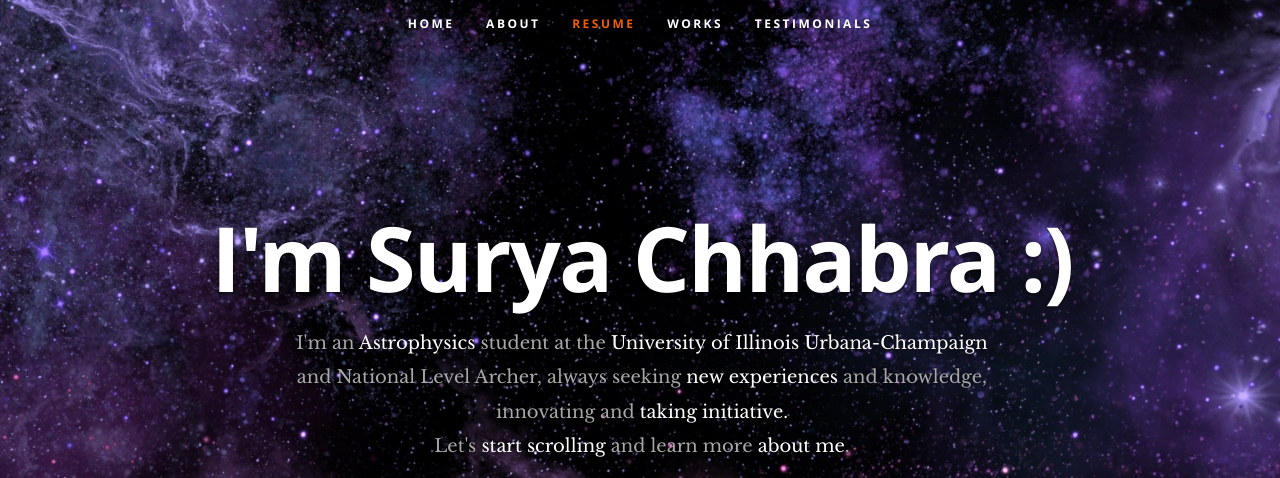
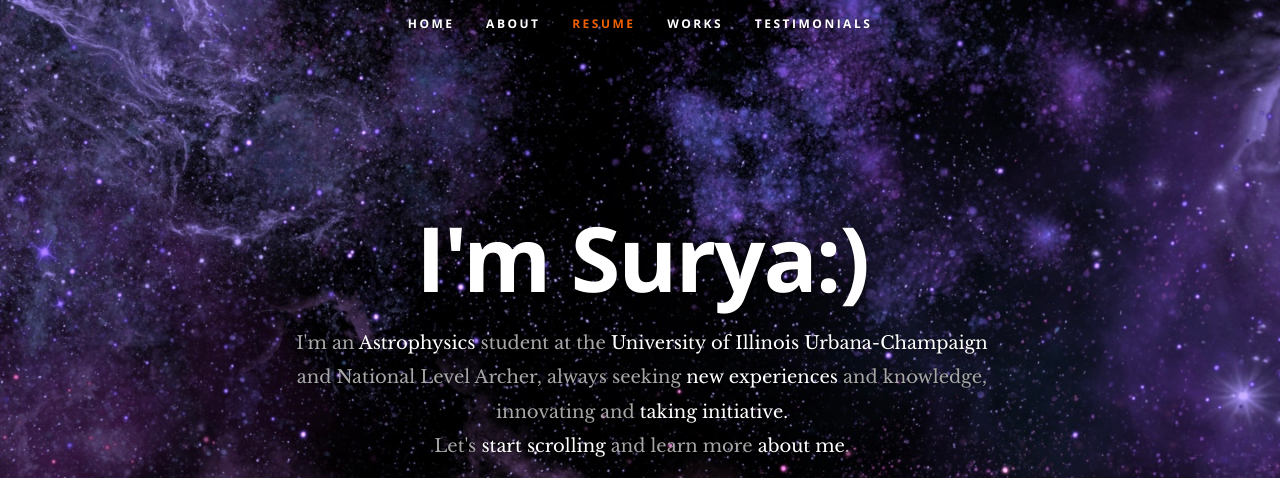
Before and after one commit to SuryaChhabra/SuryaChhabra.github.io, a plain HTML site: page index.html in a window 1280 px wide. Shown: the top 478 px of the page. Drawn offline with nearby package versions, Linux system fonts and the light colour scheme; files whose address does not match are found by name.

Commit message:
removed last name

```diff
--- a/index.html
+++ b/index.html
@@ -56,7 +56,7 @@
 
       <div class="row banner">
          <div class="banner-text">
-            <h1 class="responsive-headline">I'm Surya Chhabra <a style="color:white;" href="birthday.html">:)</a></h1>
+            <h1 class="responsive-headline">I'm Surya<a style="color:white;" href="birthday.html">:)</a></h1>
             <h3>I'm an <span>Astrophysics</span> student at the </span><span>University of Illinois Urbana-Champaign</span> and <span></span>National Level Archer</span>, always seeking <span>new experiences</span> and knowledge, innovating and <span>taking initiative.</span><br>
 
 
```
